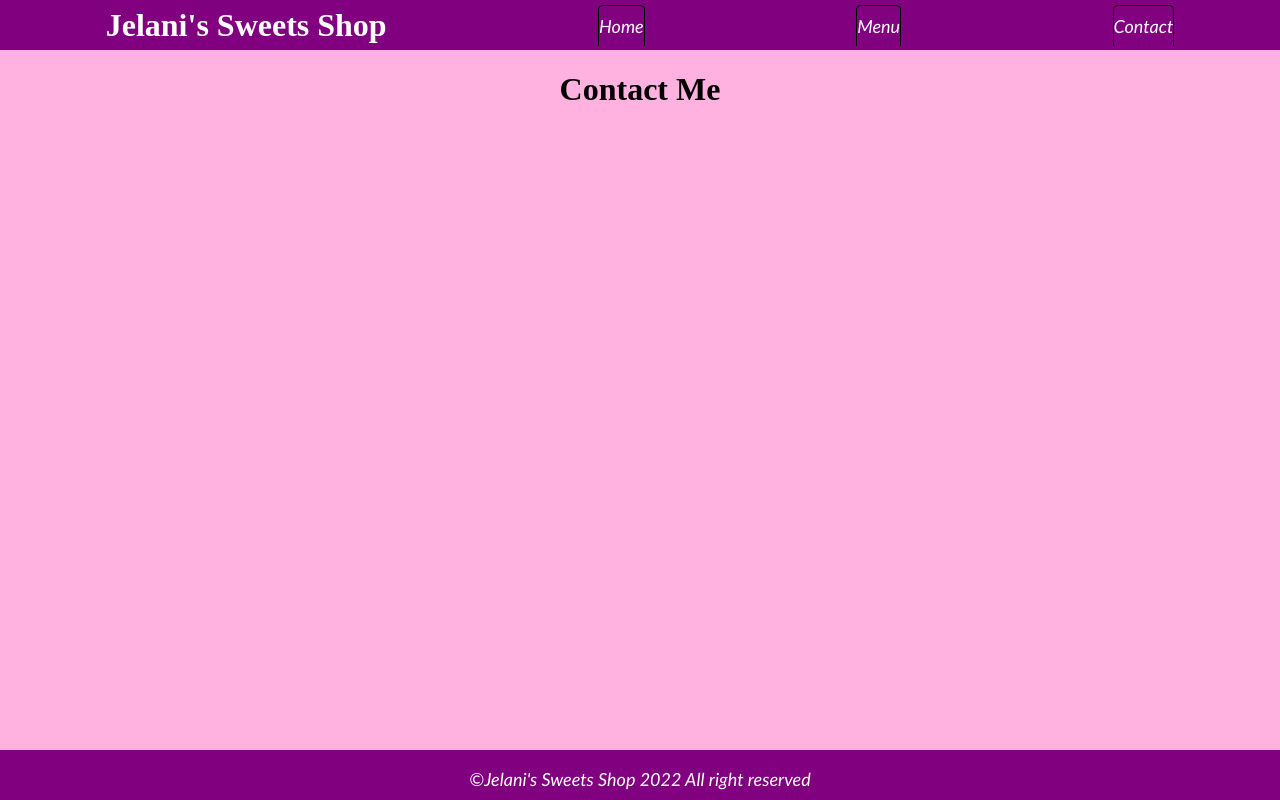
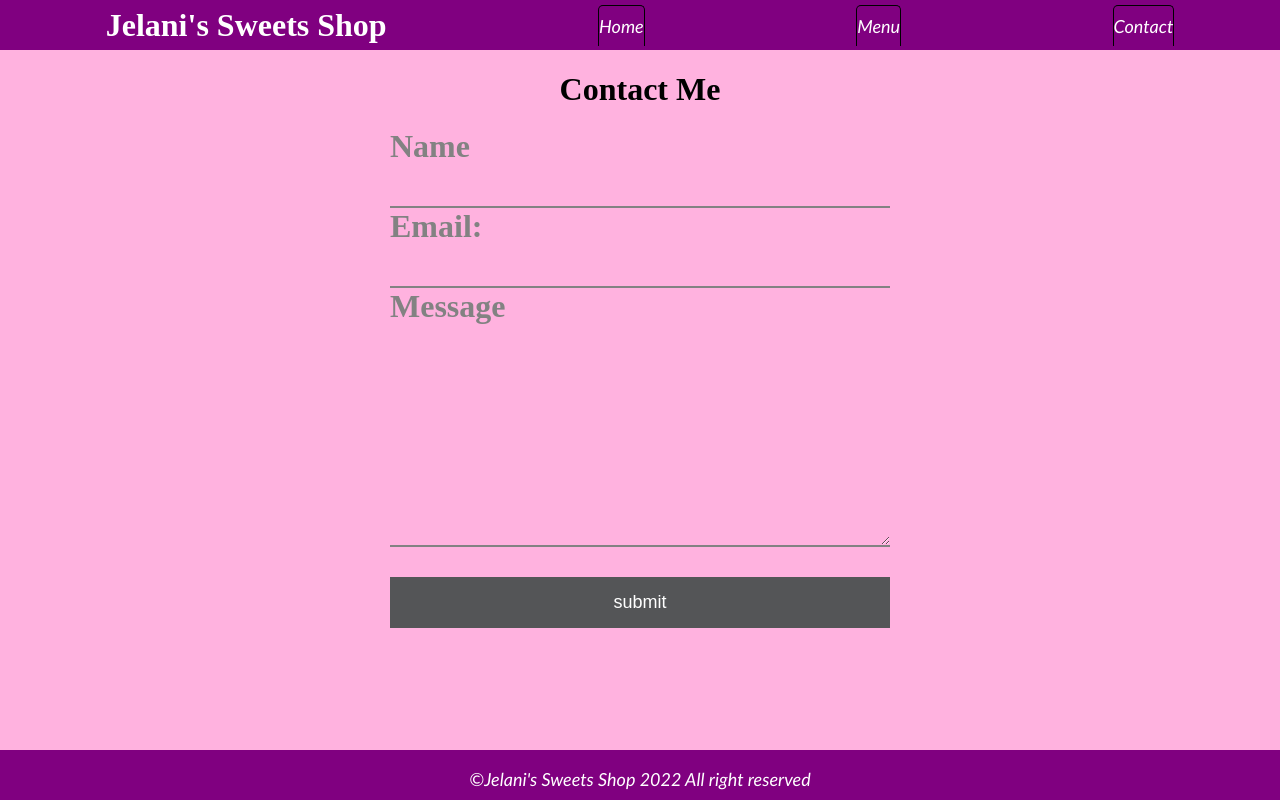
Before and after one commit to AlexJelani/restaurant-odinproject, a website built with webpack: page dist/index.html in a window 1280 px wide. Built offline with nearby package versions, Linux system fonts and the light colour scheme.

Commit message:
added contact form

```diff
--- a/src/assets/style.css
+++ b/src/assets/style.css
@@ -87,3 +87,51 @@ footer {
   height: 50px;
   margin: auto;
 }
+
+form {
+  display: flex;
+  flex-direction: column;
+  max-width: 500px;
+  margin: 0 auto;
+  text-align: left;
+  padding: 20px 0;
+  color: #828282;
+  background-color: transparent;
+}
+
+input.textarea.label {
+  display: block;
+  margin: 0 auto;
+  color: #828282;
+}
+input,
+textarea {
+  background-color: transparent;
+  border: 0;
+  border-bottom: 2px solid #828282;
+}
+
+input[type="submit"] {
+  background-color: #545557;
+  padding: 15px 0;
+  color: white;
+  font-size: 18px;
+  border-bottom: none;
+  margin-top: 30px;
+  cursor: pointer;
+  transition: all 0.3s ease;
+}
+input[type="submit"]:hover {
+  background: #fff;
+  color: #1b1c1e;
+}
+input,
+textarea {
+  color: white;
+  font-size: 18px;
+  padding: 10px;
+}
+input:focus,
+textarea:focus {
+  outline: 1px solid #828282;
+}
--- a/src/contact.js
+++ b/src/contact.js
@@ -1,6 +1,5 @@
 export function contact() {
-
-    const contentDiv = document.querySelector("#content");
+  const contentDiv = document.querySelector("#content");
 
   //Remove any excisting DOM children if present
   contentDiv.replaceChildren();
@@ -10,6 +9,16 @@ export function contact() {
   heading.textContent = "Contact Me";
   contentDiv.appendChild(heading);
 
-
-
+  const contactDiv = document.createElement("div");
+  contactDiv.innerHTML = `<form action="https://formsubmit.co/jelanialexander82@gmail.com"      method="POST" >
+  <label for="name">Name</label> <input type="text" name="name" required>
+  <input type="hidden" name="_next" value="./thankyou">
+  <!-- <input type="hidden" name="_captcha" value="false"> -->
+  <label for="email">Email:</label> <input type="email" name="email" required>
+   <label for="message">Message</label>
+  <textarea name="message" id="message" cols="30" rows="10" required></textarea>
+   <input type="submit" name="submit" value="submit">
+</form>
+</div>`;
+  heading.appendChild(contactDiv);
 }
```
